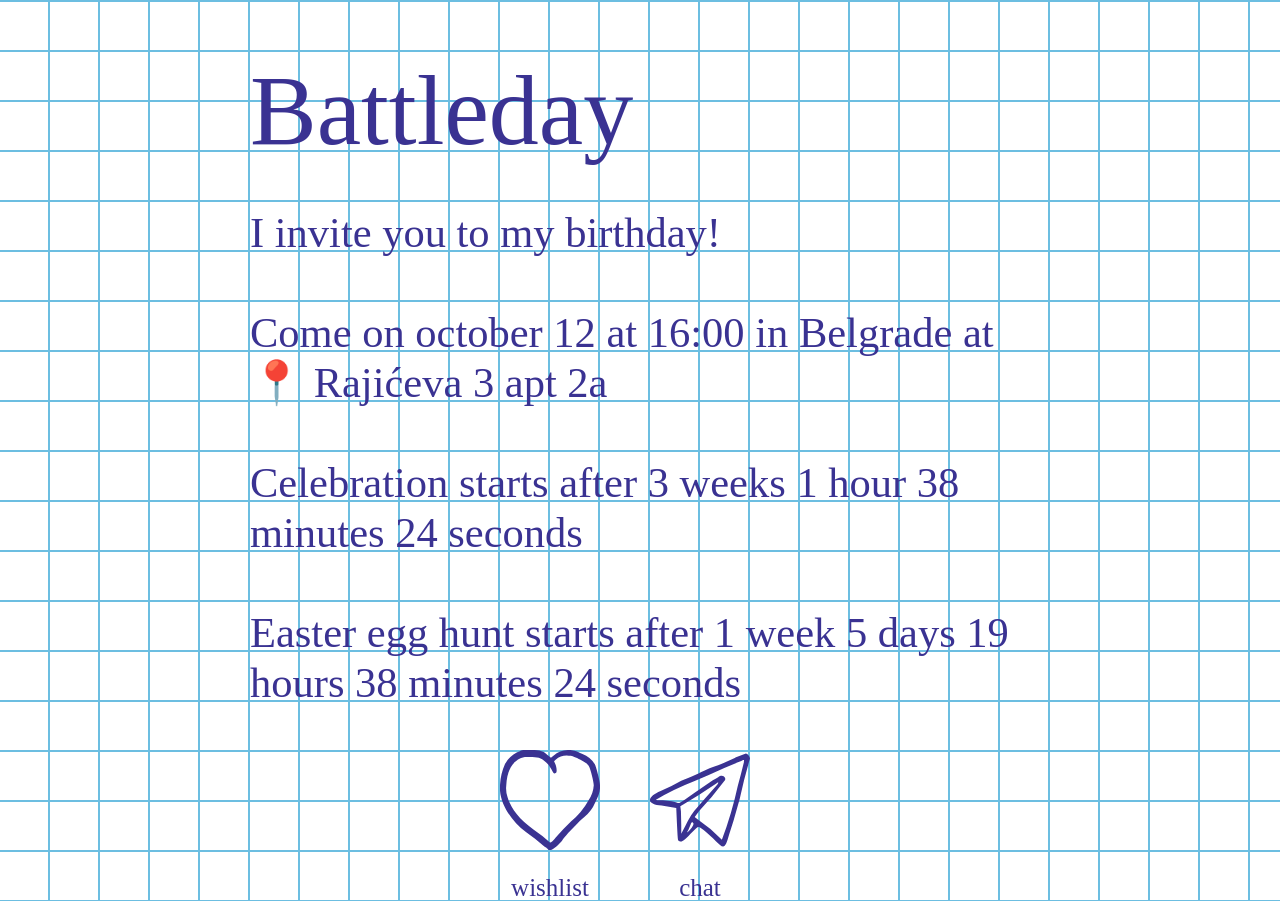
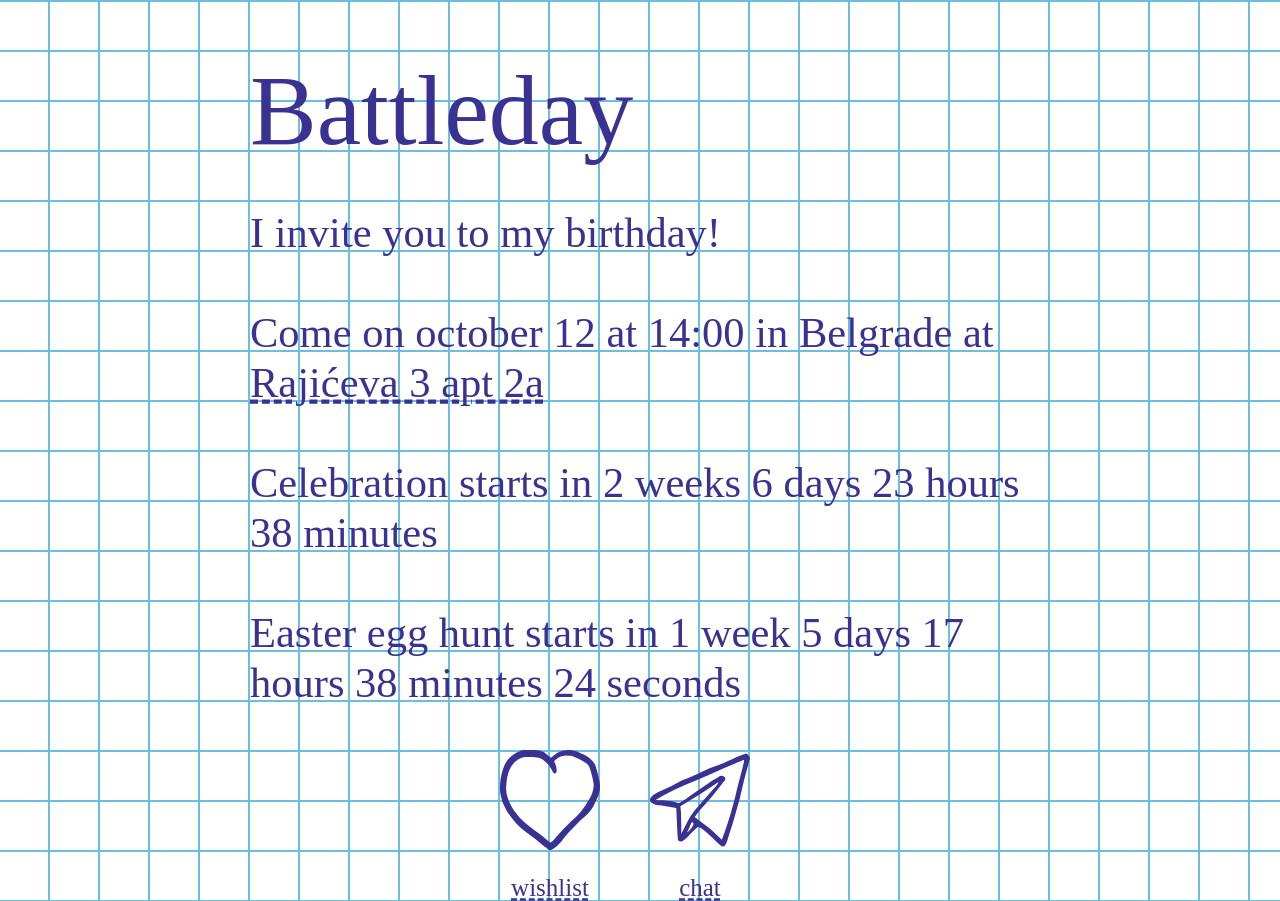
Before and after one commit to ErBlack/battleday, a SvelteKit app: page / in a window 1280 px wide. Built offline with nearby package versions, Linux system fonts and the light colour scheme; a web font is replaced by a local one.

Commit message:
Style fixes

```diff
--- a/src/routes/+page.svelte
+++ b/src/routes/+page.svelte
@@ -2,15 +2,13 @@
 	import './styles.css';
 	import Invitation from '../ui/invitation/invitation.svelte';
 
-	const start = new Date('2024-10-12T16:00:00Z');
-	const easter = new Date('2024-10-04T10:00:00Z');
+	const start = new Date('2024-10-12T14:00:00Z');
+	const easter = new Date('2024-10-04T08:00:00Z');
 </script>
 
-<main>
-	<div class="content">
-		<h1>Battleday</h1>
-		<Invitation {start} {easter} />
-	</div>
+<main class="content">
+	<h1>Battleday</h1>
+	<Invitation {start} {easter} />
 </main>
 
 <style>
@@ -25,20 +23,9 @@
 			'SPAC' 50;
 		font-weight: 415;
 	}
-	main {
-		height: 100%;
-		display: grid;
-		grid-template-rows: max-content 1fr;
-	}
 
 	.content {
 		margin-left: calc(round(100vw / 2, var(--cell-size)) - var(--content-width) / 2);
 		width: var(--content-width);
 	}
-
-	@media (max-width: 450px) {
-		.content {
-			margin-left: var(--cell-size);
-		}
-	}
 </style>
--- a/src/routes/styles.css
+++ b/src/routes/styles.css
@@ -28,19 +28,17 @@
 
 @media (max-width: 450px) {
 	:root {
-		--cell-size: 20px;
+		--cell-size: calc(100vw / (var(--content-cells) + 2));
 	}
 }
 
 html,
 body {
-	height: 100%;
 	min-width: var(--content-width);
 }
 
 body {
 	margin: 0;
-	min-width: 425px;
 	color: var(--color-text);
 	font-family: 'Shantell Sans';
 	background-image: linear-gradient(
@@ -61,7 +59,7 @@ body {
 
 a {
 	color: var(--color-text);
-	text-decoration: none;
+	text-decoration-style: dashed;
 }
 
 a:hover {
--- a/src/ui/invitation/invitation.svelte
+++ b/src/ui/invitation/invitation.svelte
@@ -18,12 +18,12 @@
 		2,
 		'0'
 	)} in Belgrade at
-	<a class="pin" href="https://yandex.ru/maps/-/CCUZIMBlkA"> Rajićeva 3 apt 2a</a>
+	<a href="https://yandex.ru/maps/-/CCUZIMBlkA"> Rajićeva 3 apt 2a</a>
 </p>
-<p class="text">Celebration <Timer {start} waitIcon="starts after" finishedIcon="in progress" /></p>
+<p class="text">Celebration <Timer {start} waitIcon="starts in" finishedIcon="in progress" /></p>
 
 <p class="text">
-	Easter egg hunt <Timer start={easter} waitIcon="starts after" finishedIcon="has begun" />
+	Easter egg hunt <Timer start={easter} waitIcon="starts in" finishedIcon="has begun" showSeconds />
 </p>
 <Links />
 
@@ -57,12 +57,4 @@
 			'INFM' 42,
 			'SPAC' 0;
 	}
-
-	.pin::before {
-		content: '📍 ';
-	}
-
-	.pin:hover::before {
-		content: '🇷🇸 ';
-	}
 </style>
--- a/src/ui/invitation/timer.svelte
+++ b/src/ui/invitation/timer.svelte
@@ -11,6 +11,11 @@
 	 * @type string
 	 */
 	export let finishedIcon;
+
+	/**
+	 * @type boolean
+	 */
+	export let showSeconds = false;
 
 	const INTERVALS = [1000, 60, 60, 24, 7];
 
@@ -50,7 +55,7 @@
 			hours: result[3],
 			days: result[4],
 			weeks: offset,
-            direction: direction,
+			direction: direction
 		};
 	}
 
@@ -89,7 +94,9 @@
 				result.push(minutes + ' ' + plural(minutes, ['minute', 'minutes', 'minutes']));
 			}
 
+			if (showSeconds) {
 				result.push(seconds + ' ' + plural(seconds, ['second', 'seconds', 'seconds']));
+			}
 
 			return `${waitIcon} ${result.join(' ')}`;
 		} else {
```
Lines whose indentation alone changed are shown as unchanged.
